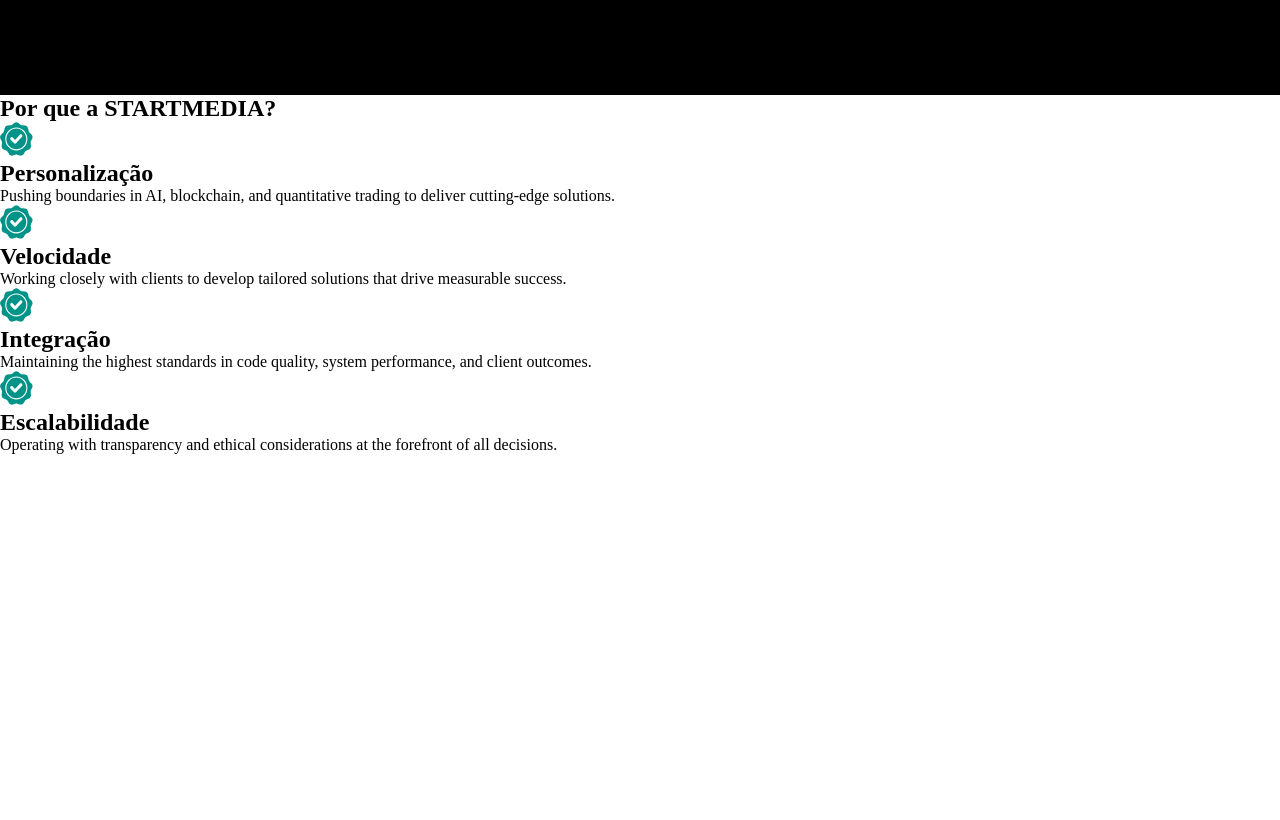
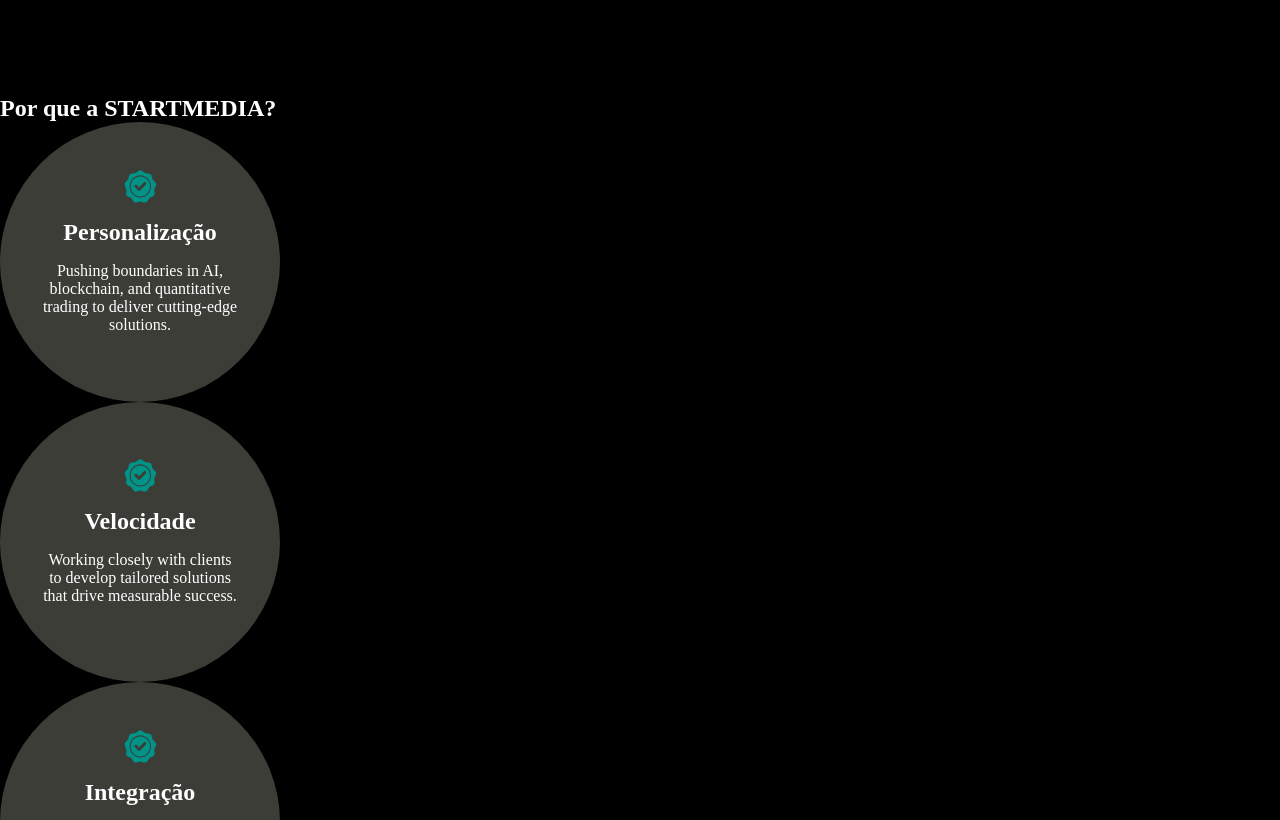
Before and after one commit to aandremeleti-hub/startmedia-frontend, a React (Vite) app: page /ia in a window 1280 px wide. Shown: the part 1271-2091 px from the top of the page. Before the commit the page ends 1725 px from the top, so only its background shows below. Built offline with nearby package versions, Linux system fonts and the light colour scheme; a web font is replaced by a local one.

Commit message:
style: Card ia secondary stylization

```diff
--- a/src/components/cards/card-ia-secondary/index.jsx
+++ b/src/components/cards/card-ia-secondary/index.jsx
@@ -2,7 +2,7 @@
 
 export const CardIaSecondary = ({imagem, titulo, texto }) => {
     return (
-        <div>
+        <div className='content-card-ia-secondary'>
             <img src={imagem} alt="" />
             <h1>{titulo}</h1>
             <p>{texto}</p>
--- a/src/components/cards/card-ia-secondary/style.css
+++ b/src/components/cards/card-ia-secondary/style.css
@@ -0,0 +1,26 @@
+.content-card-ia-secondary{
+    background-color: var(--color-secondary-gray);
+    width: 280px;
+    height: 280px;
+    border-radius: 1000px;
+    display: flex;
+    flex-direction: column;
+    align-items: center;
+    justify-content: center;
+    gap: 16px;
+}
+
+.content-card-ia-secondary img{
+     width: 33px;
+     height: 33px;
+     margin-top: -20px
+}
+
+.content-card-ia-secondary h1{
+    text-align: center;
+}
+
+.content-card-ia-secondary p{
+    text-align: center;
+    width: 196px;
+}
--- a/src/components/layout/ia_why_section/index.jsx
+++ b/src/components/layout/ia_why_section/index.jsx
@@ -5,7 +5,7 @@
 export const IaWHySection = () => {
     return (
         <section>
-            <div>
+            <div className='content-ia-secondary-cards'>
                 <h1>Por que a STARTMEDIA?</h1>
                 <div>
                     <CardIaSecondary
--- a/src/components/layout/ia_why_section/style.css
+++ b/src/components/layout/ia_why_section/style.css
@@ -0,0 +1,4 @@
+.content-ia-secondary-cards{
+    background-color: var(--color-secondary-black);
+    color: var(--color-secondary-white);
+}
```
